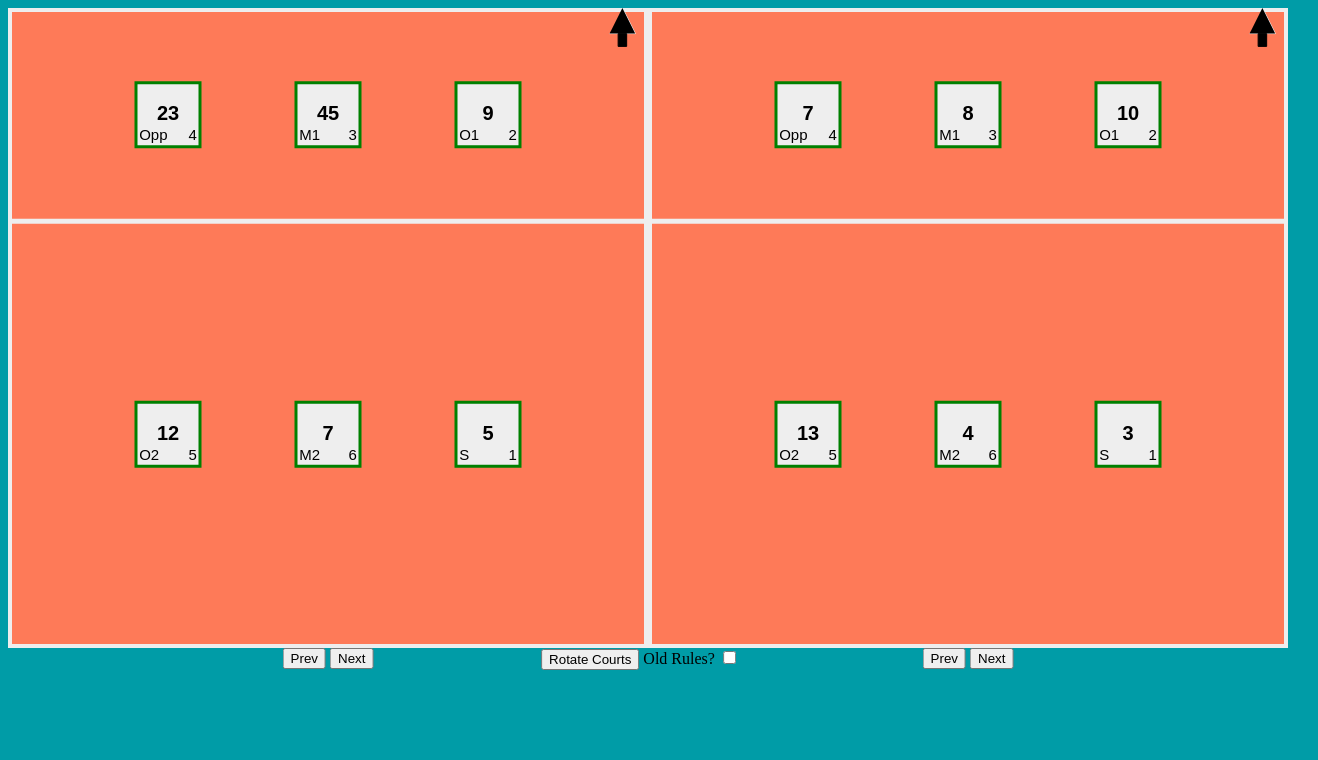
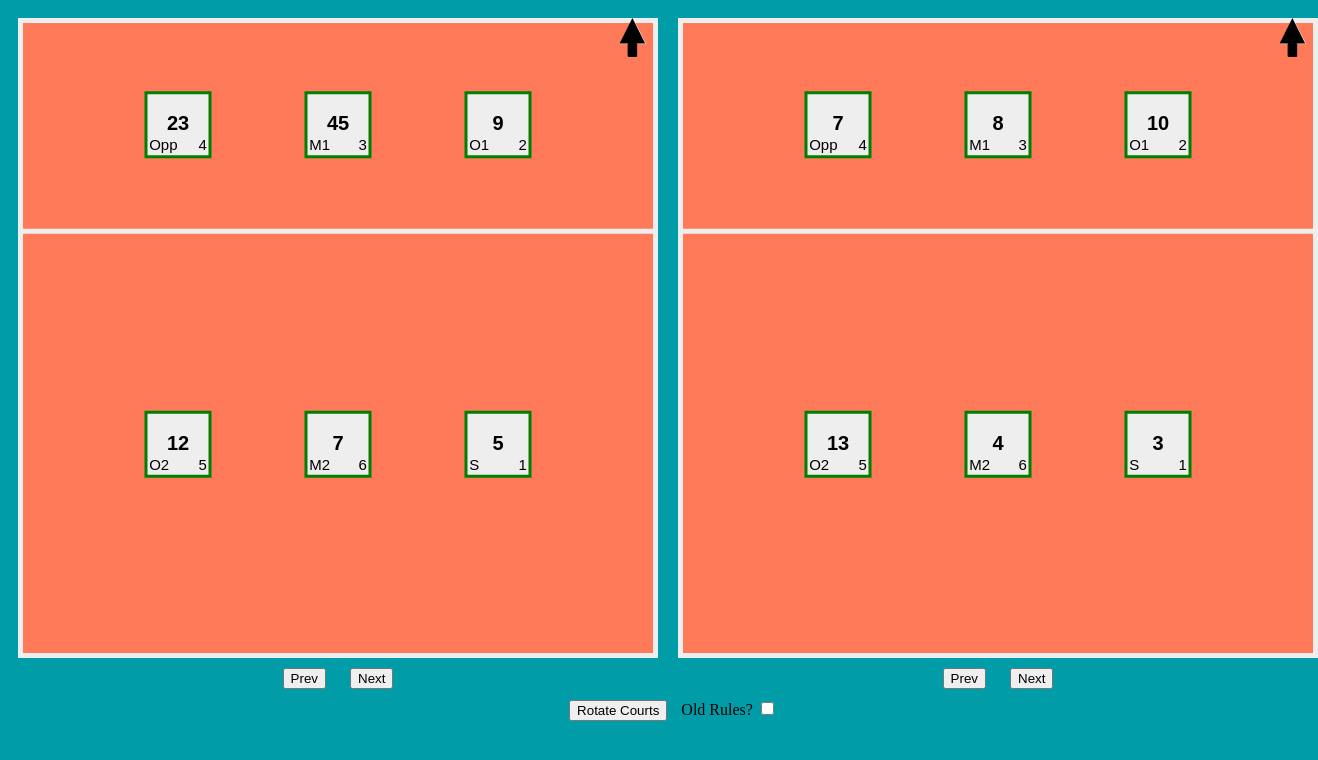
Before and after one commit to cuisquare/volleyball_apps, a website with bundled scripts: page index.html in a window 1280 px wide. Shown: the whole page, 1318 px wide, since content can reach past the window. Built offline with nearby package versions, Linux system fonts and the light colour scheme.

Commit message:
working grid layout

```diff
--- a/Lineup.js
+++ b/Lineup.js
@@ -278,7 +278,7 @@ class Lineup {
 
     #rotateCanvas(angle = this.rotate_angle) {
         // Translate the canvas to the bottom-left corner
-        this.context.translate(0, canvas.height);
+        this.context.translate(0, this.canvas.height);
 
         // Rotate the canvas counterclockwise by 90 degrees
         this.context.rotate(angle);
@@ -693,8 +693,7 @@ class Lineup {
         var lucontext = this.context
         lucontext.beginPath();
         lucontext.strokeStyle = this.colorcourtline;
-        lucontext.lineWidth = 8;
-        //lucontext.moveTo(0, 0); // Move the pen to (30, 50)
+        lucontext.lineWidth = 10;
         lucontext.fillStyle = this.colorcourtbackground;
         lucontext.fillRect(0,0,this.courtwidth,this.courtheight);
         lucontext.rect(0,0,this.courtwidth,this.courtheight);
--- a/index.html
+++ b/index.html
@@ -3,30 +3,31 @@
   <head>
     <meta charset="utf-8" />
     <title>Volleyball Positions</title>
-    <link rel="stylesheet" href="styles.css">
+    <link rel="stylesheet" href="styles_grid.css">
   </head>
   <body>
     <div class="canvas-container">
       <div class="canvas-wrapper">
-          <canvas id="canvas"></canvas>
-          <div class="button-wrapper">
+          <canvas class = "canvas" id="canvasleft"></canvas>
+          <div class="button-wrapper" id="canvasleft">
             <button id='bck'>Prev</button>
             <button id='fwd'>Next</button>
           </div>
       </div>
       <div class="canvas-wrapper">
-          <canvas id="canvasright"></canvas>
-          <div class="button-wrapper">
+          <canvas class = "canvas" id="canvasright"></canvas>
+          <div class="button-wrapper" id="canvasright">
             <button id='bckright'>Prev</button>
             <button id='fwdright'>Next</button>
           </div>
       </div>
+      <div class = "bottom-bar">
+        <button id='changecourtsorientation'>Rotate Courts</button>
+        <label for="oldrules-toggle-checkbox">Old Rules?</label>
+        <input type="checkbox" id="oldrules-toggle-checkbox">
+      </div>
     </div>
-    <div class = "bottom-bar">
-      <button id='changecourtsorientation'>Rotate Courts</button>
-      <label for="oldrules-toggle-checkbox">Old Rules?</label>
-      <input type="checkbox" id="oldrules-toggle-checkbox">
-    </div>
+
 
   </body>
   <script type="module"  src = "main.js"></script>
--- a/main.js
+++ b/main.js
@@ -3,7 +3,7 @@ import Lineup from './Lineup.js';
 import getSymbolsFromSetterPosition from './utils.js';
 
 
-let canvas = document.getElementById("canvas");
+let canvas = document.getElementById("canvasleft");
 let context = canvas.getContext("2d");
 
 var max_court_width = Math.min(window.innerWidth,window.innerHeight)
--- /dev/null
+++ b/styles_grid.css
@@ -0,0 +1,65 @@
+* {
+    /*border: 1px solid black;*/
+  }
+
+html {
+    background-color: #009ca7;
+}
+
+button {
+    margin-left: 10px;
+    margin-right: 10px;
+}
+
+#canvas {
+    background: #eee;
+    /* display: block;
+    margin: 0 auto; */
+  }
+
+.canvas-container {
+    display: grid;
+    grid-template-columns: repeat(2,1fr);
+    gap: 10px;
+    grid-auto-rows: auto; /*minmax(50px, auto);    */
+    padding: 10px;
+    /* margin: 10px; */
+}
+
+.canvas-wrapper {
+    display: grid;
+    grid-template-columns: 1fr;
+    gap: 10px;
+    grid-auto-rows: auto;
+    margin-left: auto;
+    margin-right: auto;
+}
+
+.canvas {
+    grid-row: 1;
+}
+
+.button-wrapper {
+    grid-row: 2;
+    margin-left: auto;
+    margin-right: auto;
+    /*bottom: -30px;  Adjust button position below the canvas */
+    /*left: 50%; /* Align button horizontally in the center */
+    /*transform: translateX(-50%); /* Adjust for center alignment */
+}
+
+#canvasleft {
+    grid-column: 1 / 2;
+}
+
+#canvasright {
+    grid-column: 2 / 3;
+}
+
+.bottom-bar {
+    grid-row:2;
+    grid-column: 1 / 3;
+    height: auto;
+    margin-left: auto;
+    margin-right: auto;
+}
```
